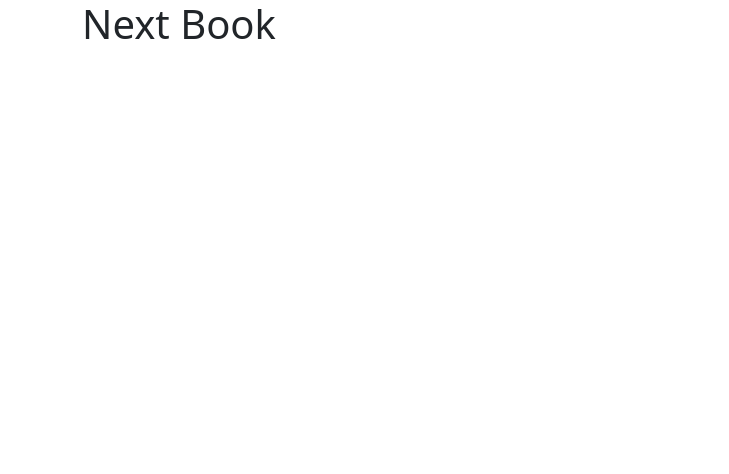
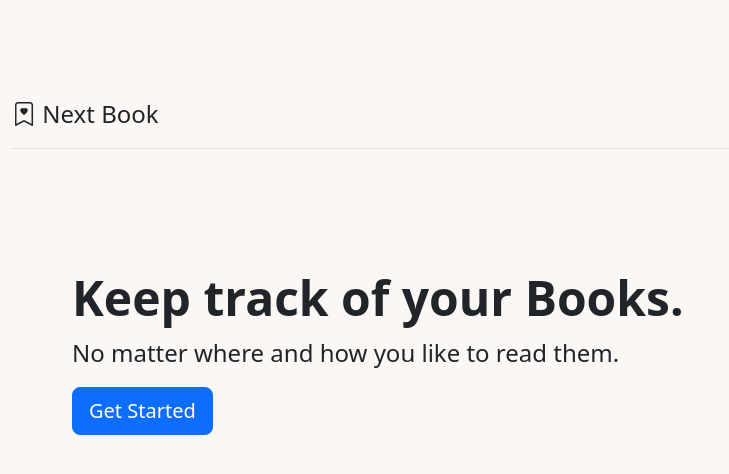
Before and after one commit to djsiddz/next-book, a Next.js app: page / in a window 1280 px wide. Shown: the top 474 px of the page, without its empty margins (0-729 px from the left). Built offline with nearby package versions, Linux system fonts and the light colour scheme.

Commit message:
Add Bootstrap Icons, Update App page; Add New Login page; Add New Dashboard page

```diff
--- /dev/null
+++ b/app/globals.css
@@ -0,0 +1,4 @@
+body {
+    background-color: #ccc1be;
+    min-height: 100vh;
+}
--- a/app/layout.tsx
+++ b/app/layout.tsx
@@ -1,3 +1,6 @@
+import 'bootstrap-icons/font/bootstrap-icons.css';
+import './globals.css';
+
 export const metadata = {
   title: 'Next Book',
   description: 'What are you reading?',
--- a/app/page.module.css
+++ b/app/page.module.css
@@ -1 +1,7 @@
 /* Update CSS after installing React Bootstrap */
+.introHeaderContainer {
+    background-color: #fbf7f4;
+    padding: 5em;
+    min-height: calc(100vh - 10em);
+    min-width: 90vw;
+}
--- a/app/page.tsx
+++ b/app/page.tsx
@@ -1,11 +1,33 @@
-import { Inter } from 'next/font/google'
+"use client";
+// explicit mention this component to run as client side component so that react bootstrap can work
+import Link from "next/link";
+import { Container } from "react-bootstrap";
 
-const inter = Inter({ subsets: ['latin'] })
+import styles from "./page.module.css";
 
 export default function Home() {
   return (
-    <main className="container">
-      <h1>Next Book</h1>
-    </main>
-  )
+    <Container fluid className={styles.introHeaderContainer}>
+      <header className="py-3 mb-4 border-bottom">
+        <Link
+          href="/"
+          className="d-flex align-items-center text-dark text-decoration-none fs-4"
+        >
+          <i className="bi bi-bookmark-heart"></i>&nbsp;
+          <span className="">Next Book</span>
+        </Link>
+      </header>
+      <div className="p-5 mb-4 rounded-3">
+        <div className="container-fluid py-5">
+          <h1 className="display-5 fw-bold">Keep track of your Books.</h1>
+          <p className="col-md-8 fs-4">
+            No matter where and how you like to read them.
+          </p>
+          <Link className="btn btn-primary btn-lg" href="/login">
+            Get Started
+          </Link>
+        </div>
+      </div>
+    </Container>
+  );
 }
--- a/package.json
+++ b/package.json
@@ -14,6 +14,7 @@
     "@types/react-bootstrap": "^0.32.32",
     "@types/react-dom": "18.0.11",
     "bootstrap": "^5.2.3",
+    "bootstrap-icons": "^1.10.3",
     "eslint": "8.35.0",
     "eslint-config-next": "13.2.3",
     "next": "13.2.3",
```
Also changed, not shown: app/dashboard/layout.tsx (added, +23 -0 lines), app/dashboard/page.tsx (added, +7 -0 lines), app/login/page.tsx (added, +59 -0 lines), 2 other files (tests, documents, lock files or other folders).
